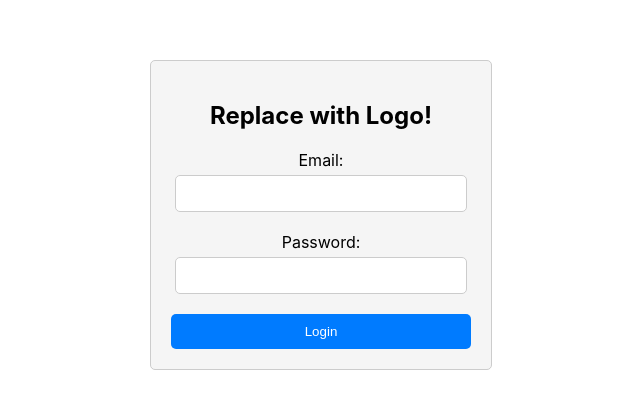
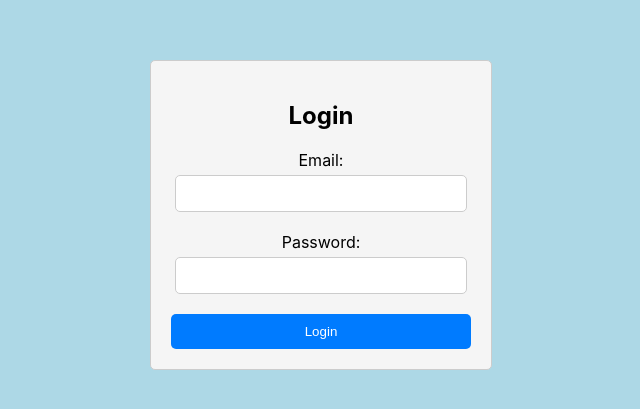
Before and after one commit to marcus-karozis/Project-4-Team-5, a React (Create React App) app: page / in a window 1280 px wide. Shown: the part 185-594 px from the top of the page, without its empty margins (319-959 px from the left). Built offline with nearby package versions, Linux system fonts and the light colour scheme.

Commit message:
added background to login page

```diff
--- a/src/login.css
+++ b/src/login.css
@@ -12,6 +12,10 @@
     border: 1px solid #ccc;
     border-radius: 5px;
     background-color: #f5f5f5;
+  }
+
+  .light-blue-background {
+    background-color: lightblue;
   }
 
   .form-group {
--- a/src/login.js
+++ b/src/login.js
@@ -21,9 +21,10 @@ function Login() {
 
 
   return (
-    <div className="login-container">
+    <div className="login-container light-blue-background">
+
       <div className="login-form">
-        <h2>Replace with Logo!</h2>
+        <h2>Login</h2>
         <form onSubmit={handleSubmit}>
           <div className="form-group">
             <label>Email:</label>
```
